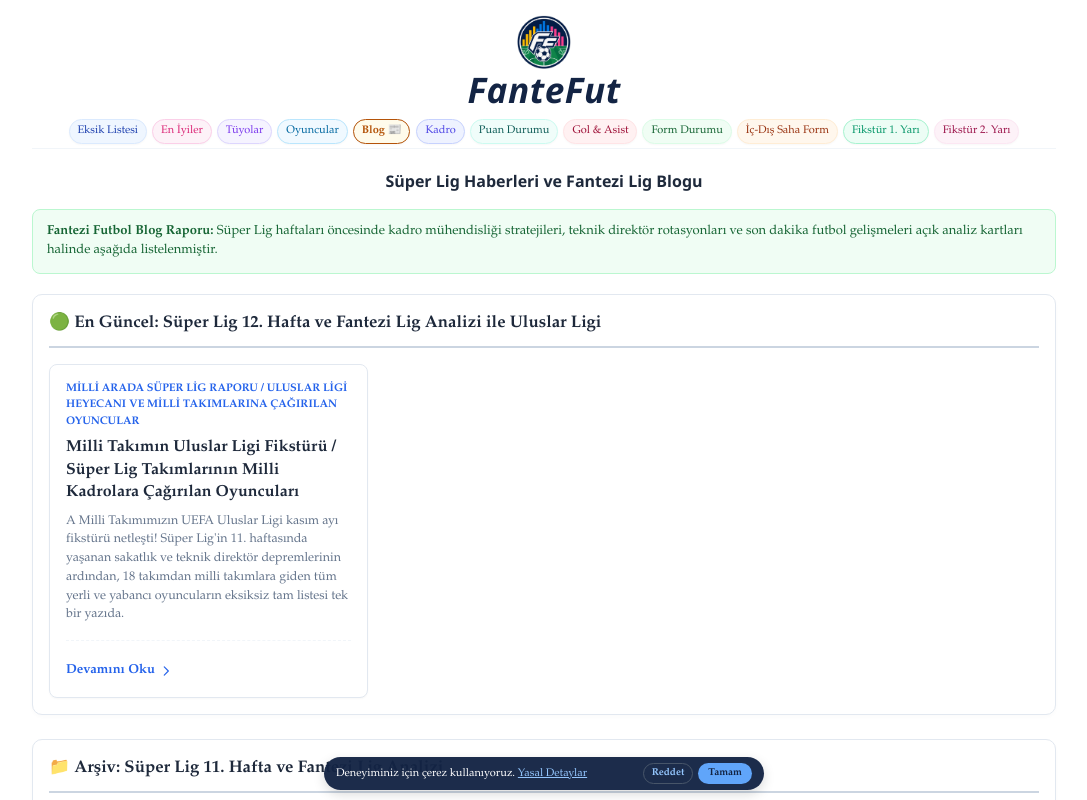
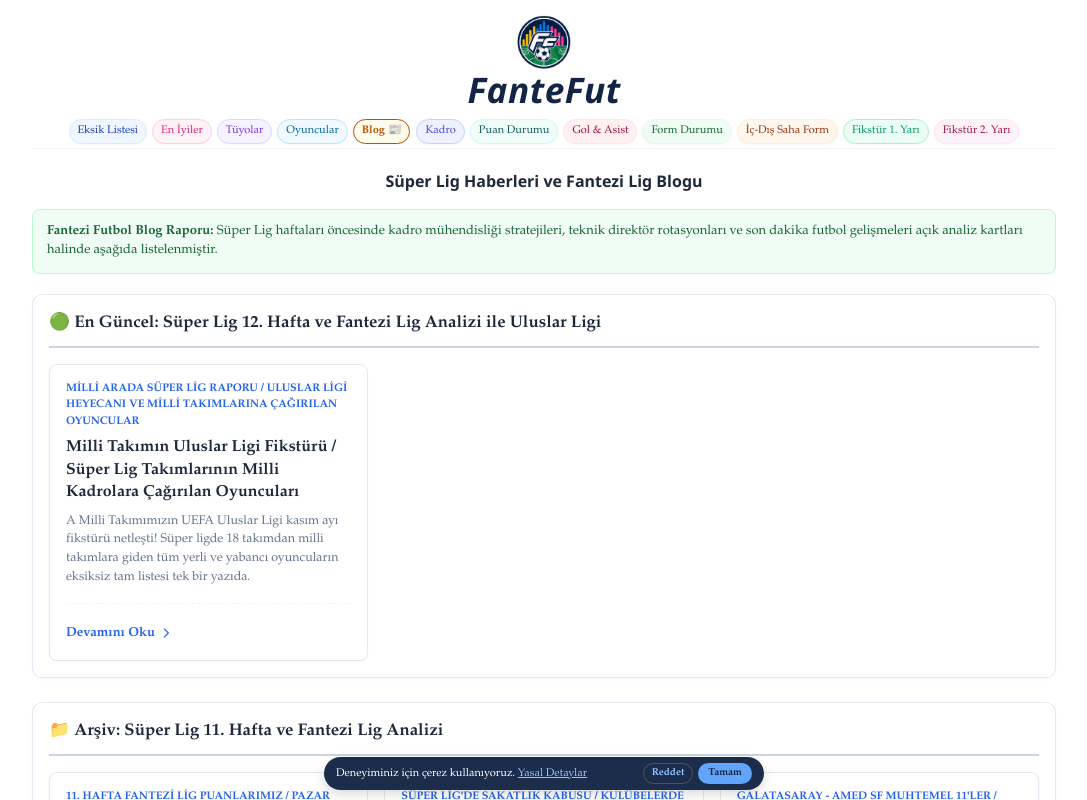
Before and after one commit to fantefut/fantefut, a Next.js app: page /blog in a window 1280 px wide. Shown: the top 800 px of the page, without its empty margins (96-1183 px from the left). Built offline with nearby package versions, Linux system fonts and the light colour scheme.

Commit message:
update: super lig blog post data2

```diff
--- a/data/blogs.js
+++ b/data/blogs.js
@@ -9,7 +9,7 @@ export const blogsData = [
   "dugmeAdi": "Milli Arada Süper Lig Raporu / Uluslar Ligi Heyecanı ve Milli Takımlarına Çağırılan Oyuncular",
   "slug": "milli-takimlara-cagirilan-oyuncular",
   "title": "Milli Takımın Uluslar Ligi Fikstürü / Süper Lig Takımlarının Milli Kadrolara Çağırılan Oyuncuları",
-  "description": "A Milli Takımımızın UEFA Uluslar Ligi kasım ayı fikstürü netleşti! Süper Lig'in 11. haftasında yaşanan sakatlık ve teknik direktör depremlerinin ardından, 18 takımdan milli takımlara giden tüm yerli ve yabancı oyuncuların eksiksiz tam listesi tek bir yazıda.",
+  "description": "A Milli Takımımızın UEFA Uluslar Ligi kasım ayı fikstürü netleşti! Süper ligde 18 takımdan milli takımlara giden tüm yerli ve yabancı oyuncuların eksiksiz tam listesi tek bir yazıda.",
   "content": [
     "A Milli Futbol Takımımızın UEFA Uluslar A Ligi'ndeki kaderini belirleyecek kasım ayı maç takvimi resmen açıklandı. Ay-yıldızlı ekibimiz, gruptaki iddiasını sürdürmek için ilk olarak 12 Kasım 2026 Perşembe günü saat 21.45'te İzmir Gürsel Aksel Stadyumu'nda Belçika'yı konuk edecek. Bu zorlu mücadelenin hemen ardından millilerimiz, 17 Kasım 2026 Salı günü saat 22.45'te Fransa deplasmanına giderek gruptaki son maçına çıkacak. Tüm Türkiye'nin kilitlendiği bu kritik milli arada Başakşehir'den Yusuf Sarı açıklaması geldi; Sol diz antroskopi menisküsü ameliyatı yapıldığı belirtildi.",
     "Milli araya giren Süper Lig takımlarında kendi ülkelerinin A milli ve alt yaş kategorilerinden davet alan tüm futbolcuların güncel listesi ise şu şekildedir: Alanyaspor: Baran Ali, İzzet, Arda | Amed SF: Dellova, Raveloson, Krasniqi, Cisse, Lutin, Lafont, Ballet | Başakşehir: Shomurodov, Feyzullayev, Operi | Beşiktaş: Nübel, Murillo, Emirhan, Agbadou, Poku, Oh, İlhan, Olaitan, Ouattara, Trossard, Rashica, Orkun, Salih, Taylan, Yasin | Çorum FK: Kzyridis, Mahmic, Ramirez, Ramadani | Erzurumspor FK: Emirhan, Kerk, Akhundzada, Mujakic | Eyüpspor: Sabiri, Costa, Emre, Moldovan | Fenerbahçe: Nene, İsmail, Oppong, Skriniar, Oğuz, Mimovic, Lukaku, Vedat, Yiğit Efe | Galatasaray: Abdülkerim, Ada, Batrakov, Barış, Davinson, Deniz, Eren, Lesley, Torreira, Lemina, Nhaga, Sallai, Uğurcan, Yunus | Gaziantep FK: Sorescu, Bacuna, Kozlowski, Mehmet Ali, Abena | Gençlerbirliği: Emir Arslan, Furkan Ayaz Özcan | Göztepe: Luka, Miroshi, Aras, Boran, Tolga | Kasımpaşa: Arous, Benedyczak, Ayberk, Mendes, Emirhan, İlie | Kocaelispor: Serhat, Emir, Rivas, Show | Konyaspor: Ata, Masuaku, Deniz, Colley, Emir, Bardhi, Toth, Andzouana | Rizespor: Mocsi, Doicaru, Sagnan, Laçi, Mihaila, Fofana, Mustafa Coşkun | Samsunspor: Erakovic, Tomasson, Efe Yiğit | Trabzonspor: Aras, Nwaiwu, Muçi, Dju, Melih, Salah, Mustafa, Cabral, Savic, Pina"
```
